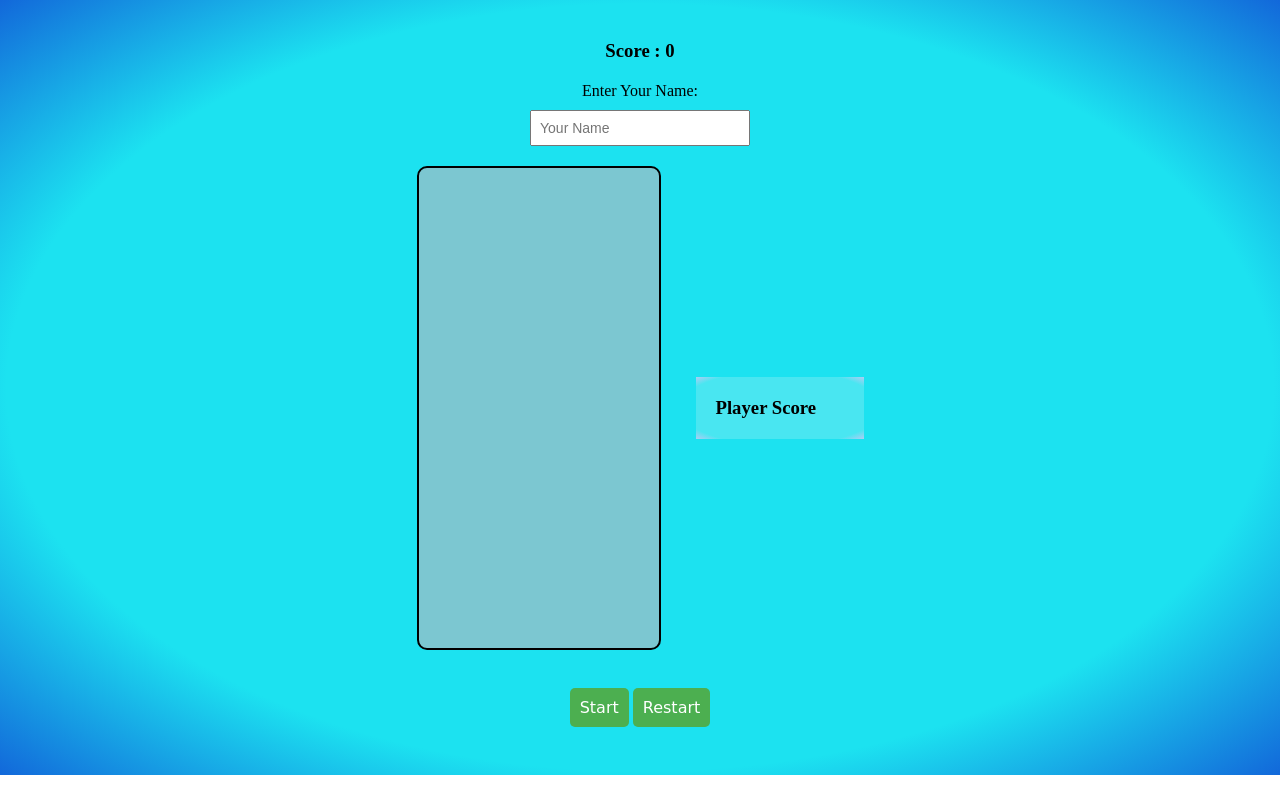
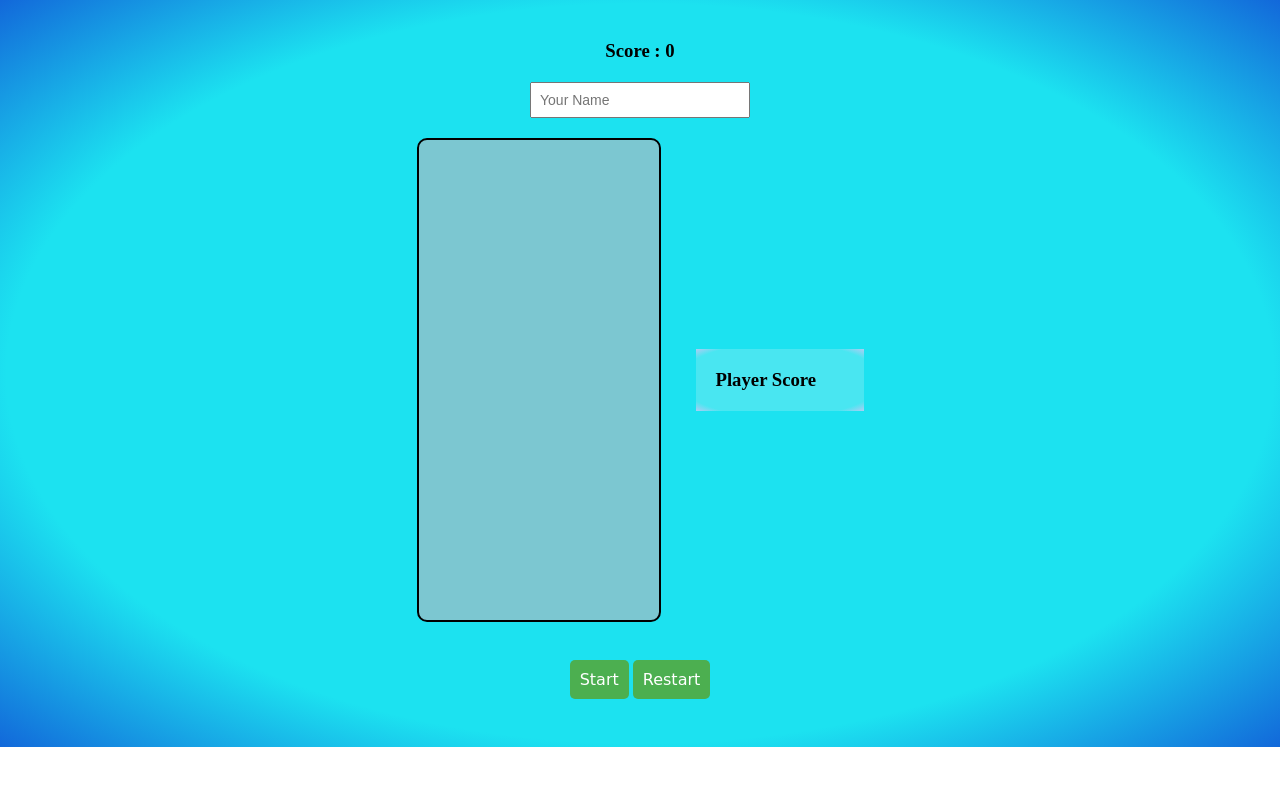
Before and after one commit to EbrahimFadly/Tetris-repo, a plain HTML site: page index.html in a window 1280 px wide. Drawn offline with Linux system fonts and the light colour scheme.

Commit message:
removed Enter your name label

```diff
--- a/index.html
+++ b/index.html
@@ -12,7 +12,6 @@
       </div>
 
       <div id="playerNameForm">
-        <label for="playerName">Enter Your Name:</label>
         <input type="text" id="playerName" placeholder="Your Name">
       </div>
 
```
